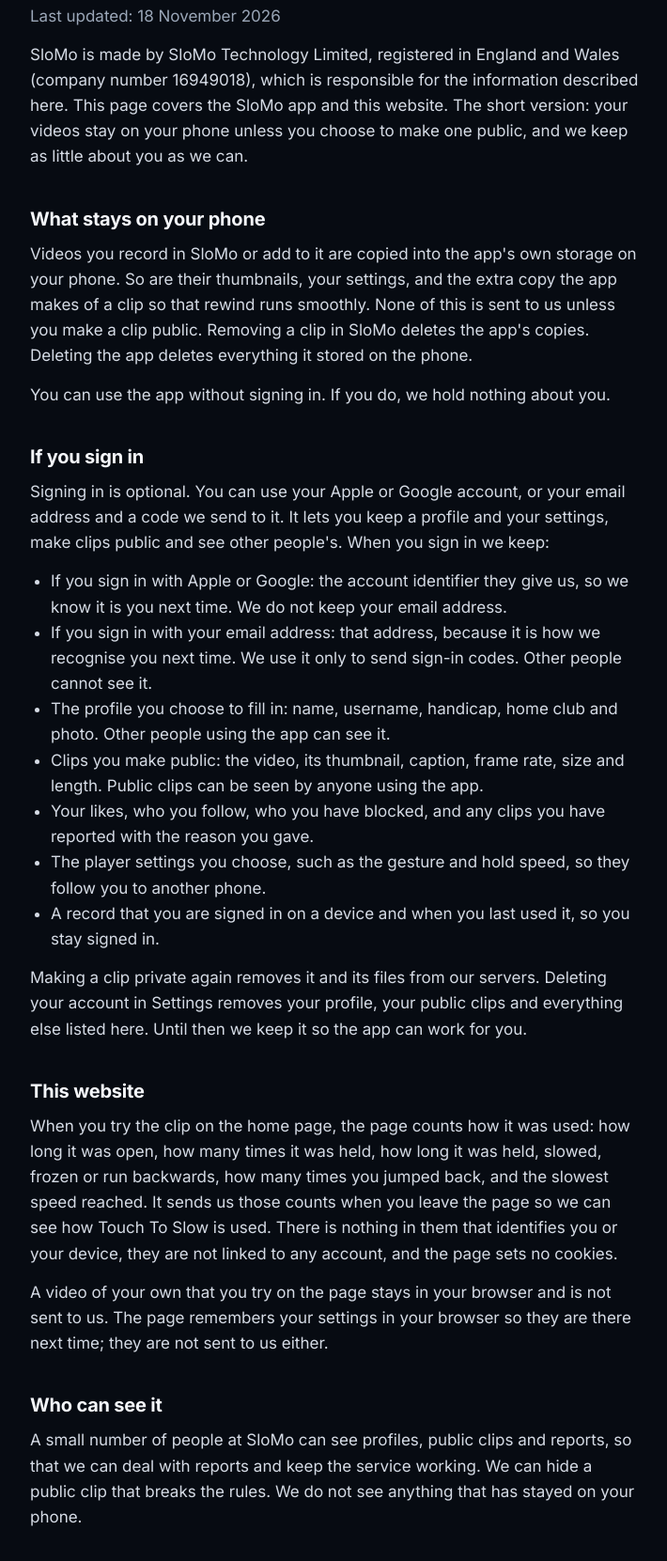
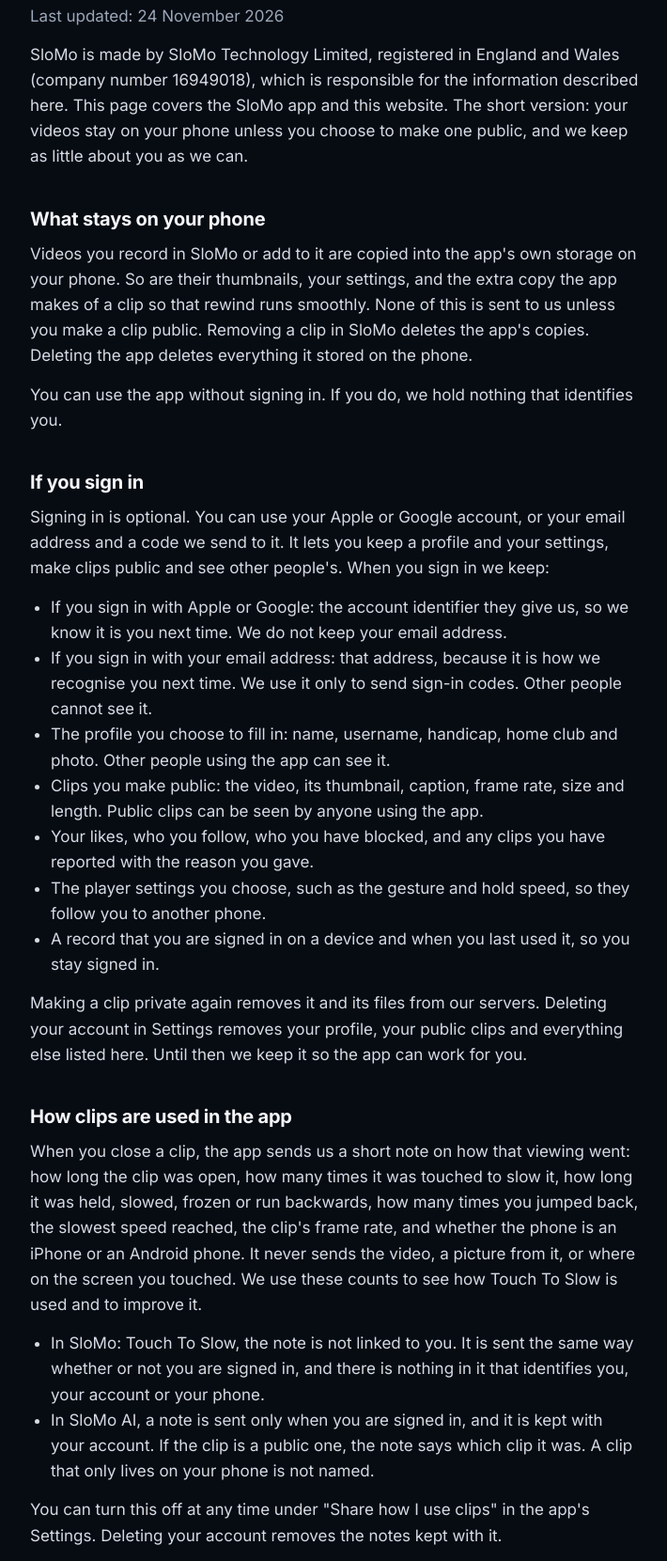
Before and after one commit to Mitcgh/slomo-site, a plain HTML site: page privacy.html in a window 1280 px wide. Shown: the part 160-1821 px from the top of the page at 94% size, without its empty margins (284-994 px from the left). Drawn offline with Linux system fonts and the light colour scheme.

Commit message:
Privacy page: say how clips are used in the app is counted, and how to turn it off (#6)
Claude-Session: https://claude.ai/code/session_019aCsHx1d5DARDezeYzTKfb

Co-authored-by: Claude <noreply@anthropic.com>

```diff
--- a/privacy.html
+++ b/privacy.html
@@ -36,11 +36,11 @@ footer a { color: var(--muted); margin-right: 18px; }
 <header><a href="/" aria-label="SloMo home"><img src="logo.svg" alt="SloMo" width="360" height="350"></a></header>
 <main>
 <h1>SloMo privacy policy</h1>
-<p class="muted">Last updated: 18 November 2026</p>
+<p class="muted">Last updated: 24 November 2026</p>
 <p>SloMo is made by SloMo Technology Limited, registered in England and Wales (company number 16949018), which is responsible for the information described here. This page covers the SloMo app and this website. The short version: your videos stay on your phone unless you choose to make one public, and we keep as little about you as we can.</p>
 <h2>What stays on your phone</h2>
 <p>Videos you record in SloMo or add to it are copied into the app's own storage on your phone. So are their thumbnails, your settings, and the extra copy the app makes of a clip so that rewind runs smoothly. None of this is sent to us unless you make a clip public. Removing a clip in SloMo deletes the app's copies. Deleting the app deletes everything it stored on the phone.</p>
-<p>You can use the app without signing in. If you do, we hold nothing about you.</p>
+<p>You can use the app without signing in. If you do, we hold nothing that identifies you.</p>
 <h2>If you sign in</h2>
 <p>Signing in is optional. You can use your Apple or Google account, or your email address and a code we send to it. It lets you keep a profile and your settings, make clips public and see other people's. When you sign in we keep:</p>
 <ul>
@@ -53,6 +53,13 @@ footer a { color: var(--muted); margin-right: 18px; }
 <li>A record that you are signed in on a device and when you last used it, so you stay signed in.</li>
 </ul>
 <p>Making a clip private again removes it and its files from our servers. Deleting your account in Settings removes your profile, your public clips and everything else listed here. Until then we keep it so the app can work for you.</p>
+<h2>How clips are used in the app</h2>
+<p>When you close a clip, the app sends us a short note on how that viewing went: how long the clip was open, how many times it was touched to slow it, how long it was held, slowed, frozen or run backwards, how many times you jumped back, the slowest speed reached, the clip's frame rate, and whether the phone is an iPhone or an Android phone. It never sends the video, a picture from it, or where on the screen you touched. We use these counts to see how Touch To Slow is used and to improve it.</p>
+<ul>
+<li>In SloMo: Touch To Slow, the note is not linked to you. It is sent the same way whether or not you are signed in, and there is nothing in it that identifies you, your account or your phone.</li>
+<li>In SloMo AI, a note is sent only when you are signed in, and it is kept with your account. If the clip is a public one, the note says which clip it was. A clip that only lives on your phone is not named.</li>
+</ul>
+<p>You can turn this off at any time under "Share how I use clips" in the app's Settings. Deleting your account removes the notes kept with it.</p>
 <h2>This website</h2>
 <p>When you try the clip on the home page, the page counts how it was used: how long it was open, how many times it was held, how long it was held, slowed, frozen or run backwards, how many times you jumped back, and the slowest speed reached. It sends us those counts when you leave the page so we can see how Touch To Slow is used. There is nothing in them that identifies you or your device, they are not linked to any account, and the page sets no cookies.</p>
 <p>A video of your own that you try on the page stays in your browser and is not sent to us. The page remembers your settings in your browser so they are there next time; they are not sent to us either.</p>
@@ -68,7 +75,7 @@ footer a { color: var(--muted); margin-right: 18px; }
 <li>GitHub hosts this website, and the page loads its typeface from Google Fonts, so your browser contacts both when you open it.</li>
 </ul>
 <h2>Why we are allowed to use it</h2>
-<p>We keep your account, profile and public clips because we need them to give you the parts of the app you signed in for. We count how the clip on this website is used, and limit requests by internet address, because we have a legitimate interest in improving SloMo and keeping it running, and neither tells us who you are.</p>
+<p>We keep your account, profile and public clips because we need them to give you the parts of the app you signed in for. We count how clips are used in the app and on this website, and limit requests by internet address, because we have a legitimate interest in improving SloMo and keeping it running. You can turn the counting off in the app.</p>
 <h2>Younger users</h2>
 <p>Accounts are for people aged 13 or over. You can use SloMo without an account at any age. You need your own Apple or Google account, or your own email address, to sign in. If you are a parent and believe your child has signed in or made a clip public without your agreement, write to us and we will remove it.</p>
 <h2>Permissions the app asks for</h2>
```
